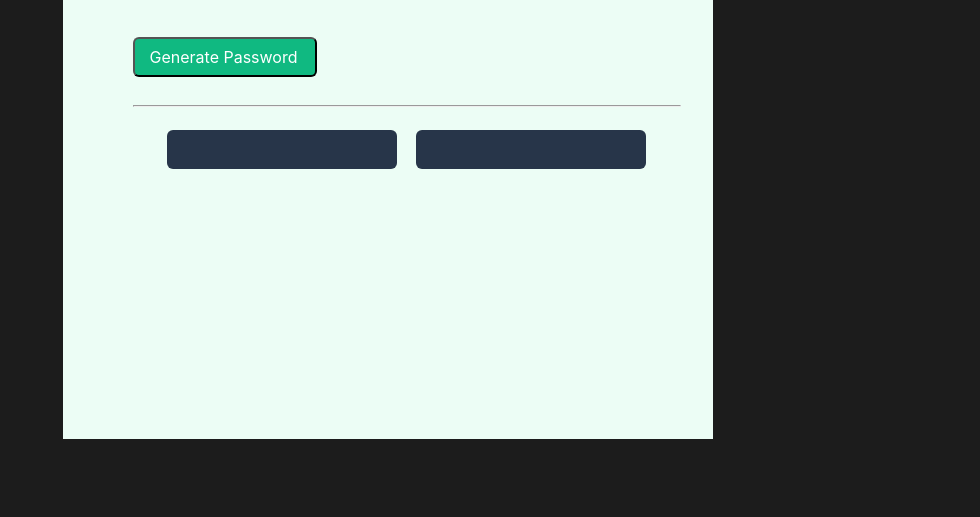
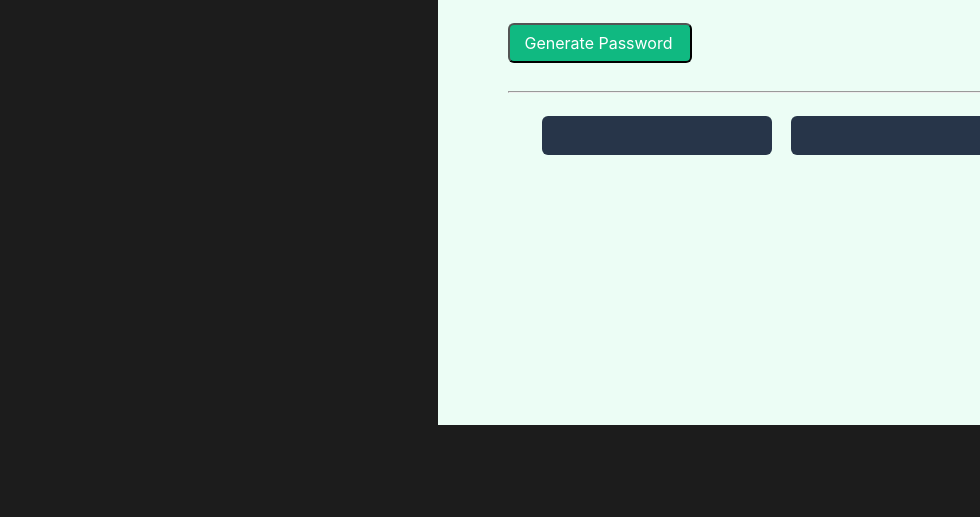
Before and after one commit to DevRomu/Code_Generator, a website built with Vite: page index.html in a window 1280 px wide. Shown: the part 289-806 px from the top of the page, without its empty margins (300-1280 px from the left). Built offline with nearby package versions, Linux system fonts and the light colour scheme.

Commit message:
Add files via upload

```diff
--- a/index.css
+++ b/index.css
@@ -12,7 +12,8 @@ body {
 
 .container{
     background-color: #ECFDF5;
-    margin: auto;
+    margin-left: 750px;
+    /* margin: auto;  */
     width: 550px;
     height: 550px;
     padding: 50px;
```
Also changed, not shown: README.md.
